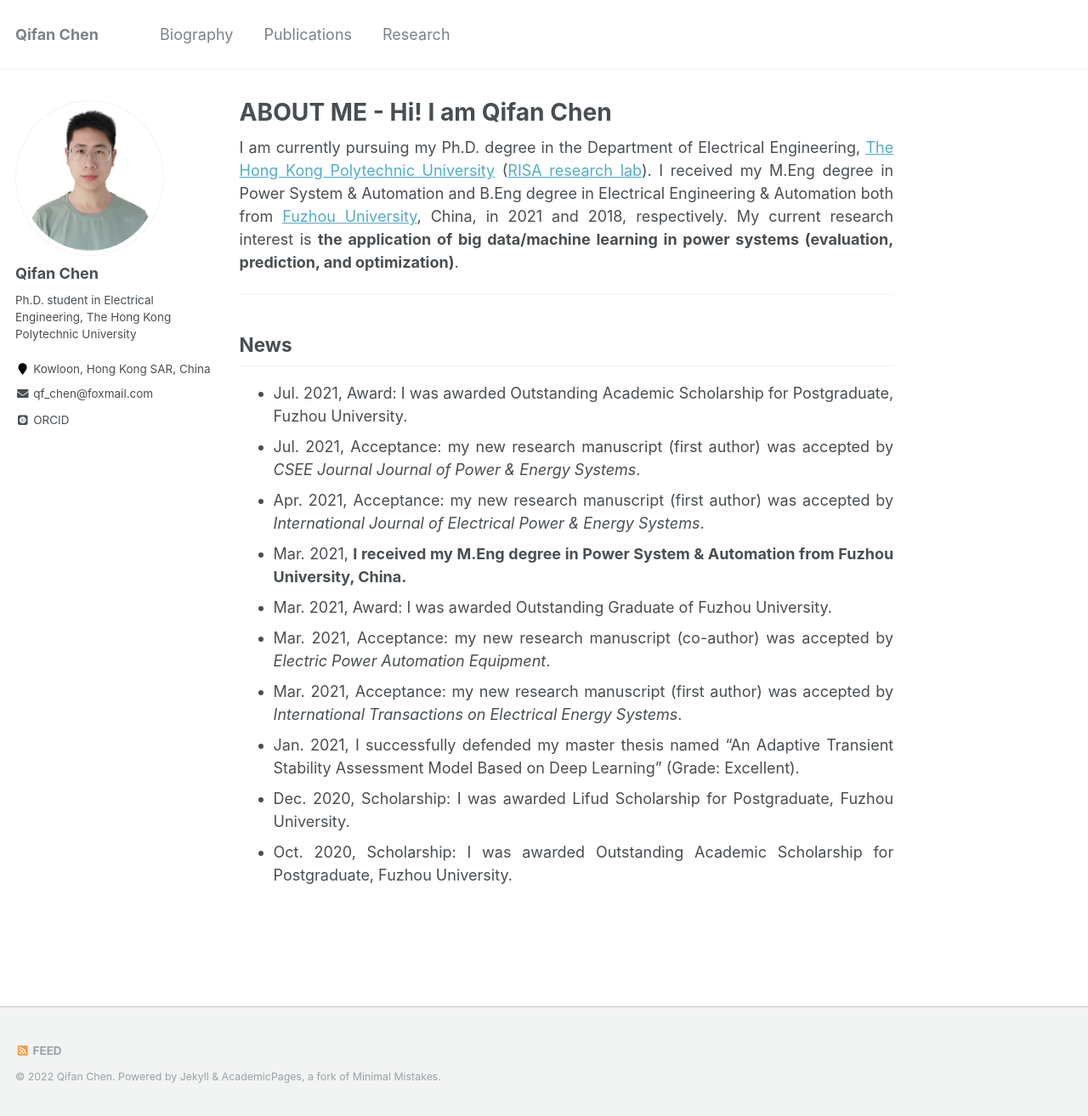
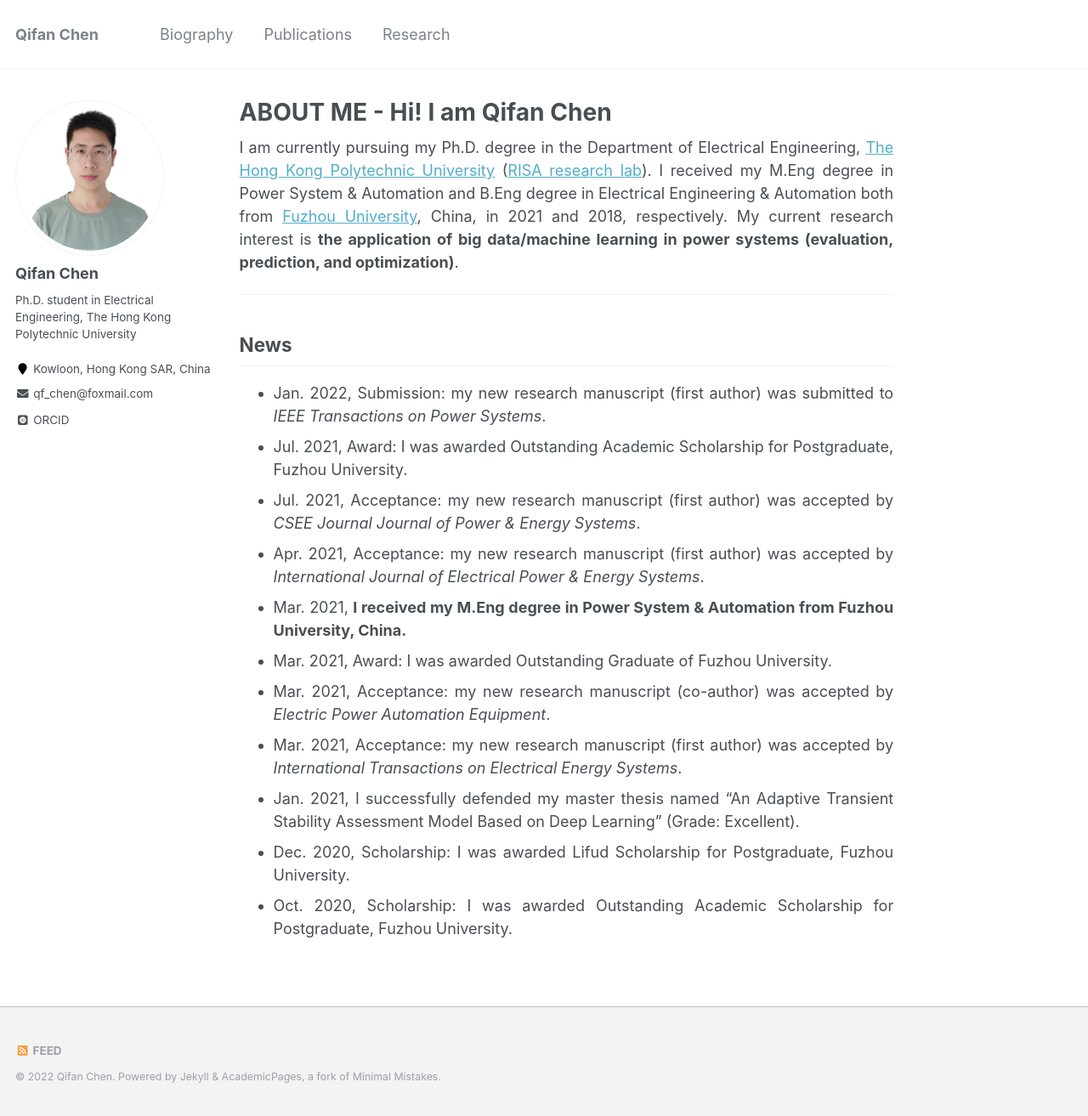
Before and after one commit to ChQf/ChQf.github.io, a Jekyll site: the page built from _pages/about.md, in a window 1280 px wide and 1313 px high. Shown: the whole window at 85% size. Built offline with Jekyll 4.4.1, drawn with Linux system fonts in a browser that asks for light colours; some web fonts are replaced.

Commit message:
Update about.md

```diff
--- a/_pages/about.md
+++ b/_pages/about.md
@@ -15,6 +15,7 @@ My current research interest is **the application of big data/machine learning i
 
 ## News
 
+* Jan. 2022, Submission: my new research manuscript (first author) was submitted to *IEEE Transactions on Power Systems*.
 * Jul. 2021, Award: I was awarded Outstanding Academic Scholarship for Postgraduate, Fuzhou University.
 * Jul. 2021, Acceptance: my new research manuscript (first author) was accepted by *CSEE Journal Journal of Power & Energy Systems*.
 * Apr. 2021, Acceptance: my new research manuscript (first author) was accepted by *International Journal of Electrical Power & Energy Systems*.
```
